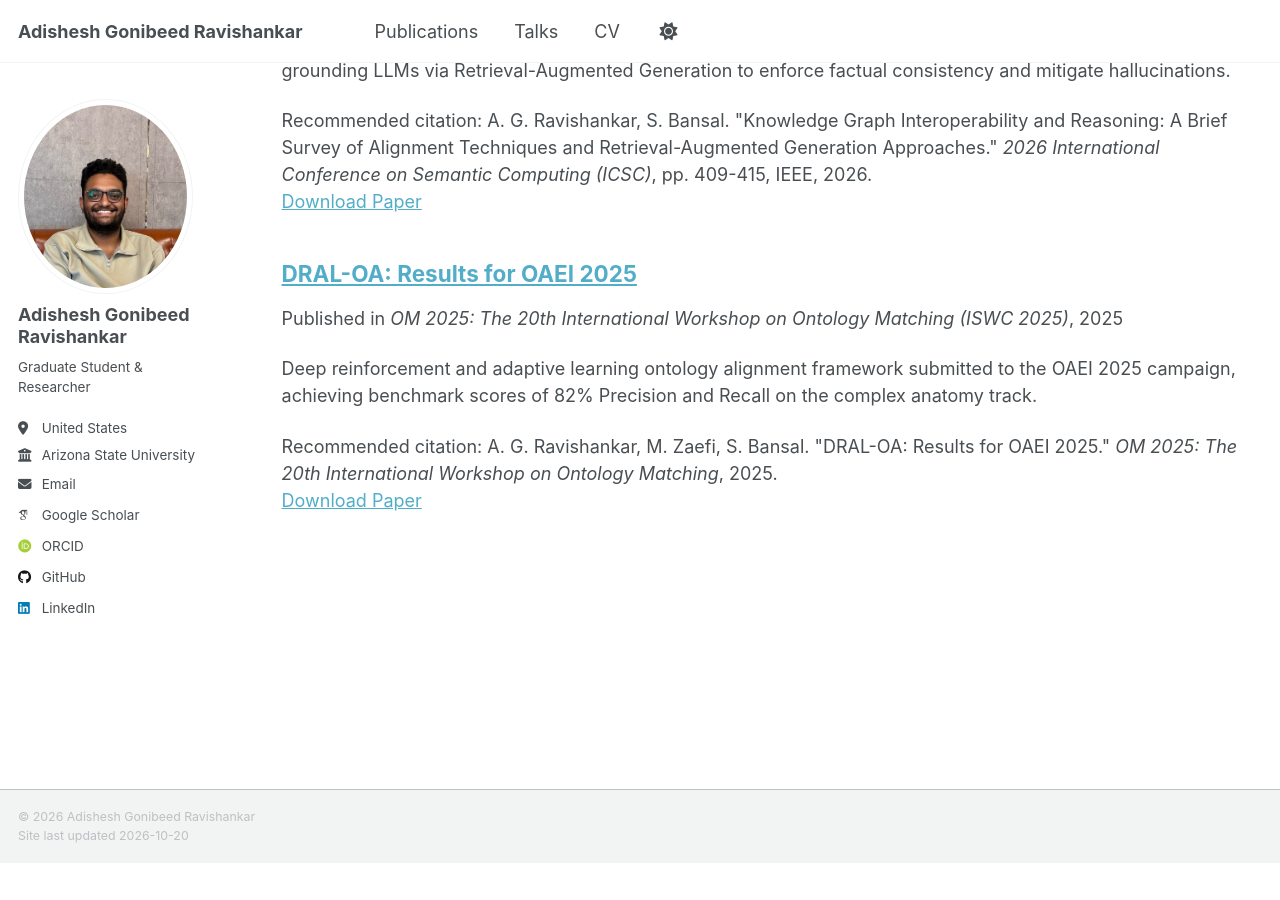
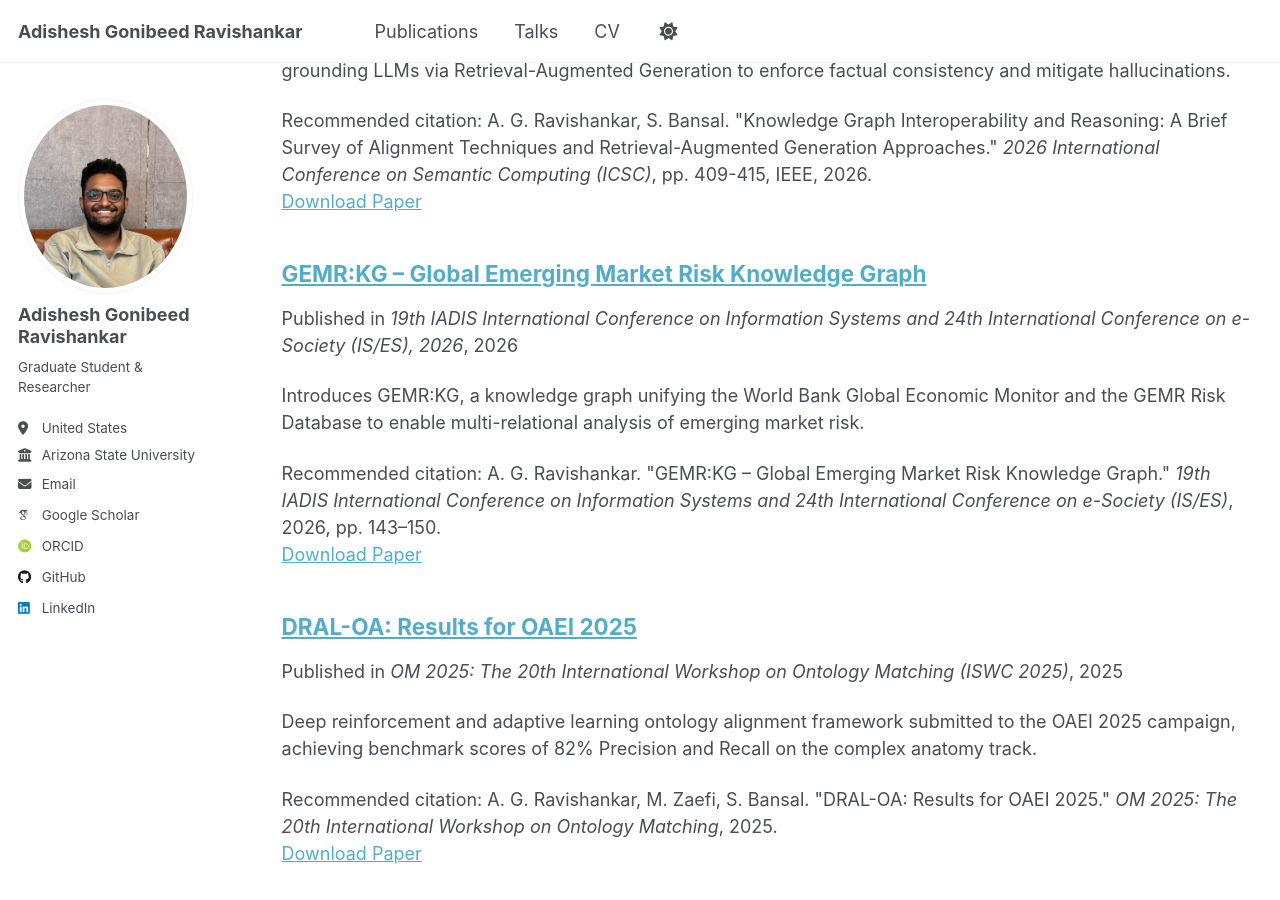
Before and after one commit to AGR19/agr19.github.io, a Jekyll site: the page built from _pages/publications.html, in a window 1280 px wide and 900 px high, scrolled down 397 px. Built offline with Jekyll 4.4.1, drawn with Linux system fonts in a browser that asks for light colours; some web fonts are replaced; a script that is not in the unit is left out; before the commit the page ends 1260 px from its top, so only the background shows below that.

Commit message:
Add GEMR:KG publication, update CV link and thesis title
Add the IADIS 2026 GEMR:KG paper with its Google Scholar link, point the CV page at the new resume on Google Drive, and rename the thesis to Domain Agnostic Ontology Alignment Techniques Using AI.

Co-Authored-By: Claude Opus 5.5 <noreply@anthropic.com>

```diff
--- /dev/null
+++ b/_publications/2026-gemr-kg-iadis.md
@@ -0,0 +1,15 @@
+---
+title: "GEMR:KG – Global Emerging Market Risk Knowledge Graph"
+collection: publications
+category: conferences
+permalink: /publication/2026-gemr-kg-iadis
+excerpt: 'Introduces GEMR:KG, a knowledge graph unifying the World Bank Global Economic Monitor and the GEMR Risk Database to enable multi-relational analysis of emerging market risk.'
+date: 2026-01-01
+venue: '19th IADIS International Conference on Information Systems and 24th International Conference on e-Society (IS/ES), 2026'
+paperurl: 'https://scholar.google.com/citations?view_op=view_citation&hl=en&user=3Cn7-L8AAAAJ&citation_for_view=3Cn7-L8AAAAJ:d1gkVwhDpl0C'
+citation: 'A. G. Ravishankar. "GEMR:KG – Global Emerging Market Risk Knowledge Graph." <i>19th IADIS International Conference on Information Systems and 24th International Conference on e-Society (IS/ES)</i>, 2026, pp. 143–150.'
+---
+
+A prevailing perception of high risk in emerging markets, often driven by incomplete and fragmented data, leads to capital misallocation and constrains investment. While datasets such as the World Bank's Global Economic Monitor (GEM) and the Global Emerging Markets (GEMR) Risk Database provide extensive macroeconomic and credit risk information, they exist in silos, limiting holistic analysis. This paper introduces the Global Emerging Markets Risk Knowledge Graph (GEMR: KG), a system that integrates these sources into a unified, semantically rich framework. GEMR: KG models entities including countries, loans, economic indicators, and crisis events, along with their interrelationships, enabling multi-relational queries such as tracing the geographic contagion of defaults or identifying leading macroeconomic indicators of credit stress. The system features a dual-interface querying capability, supporting formal SPARQL for quantitative analysts.
+
+[View on Google Scholar](https://scholar.google.com/citations?view_op=view_citation&hl=en&user=3Cn7-L8AAAAJ&citation_for_view=3Cn7-L8AAAAJ:d1gkVwhDpl0C)
```
Also changed, not shown: _pages/about.md (+1 -1 lines), _pages/cv.md (+2 -2 lines).
